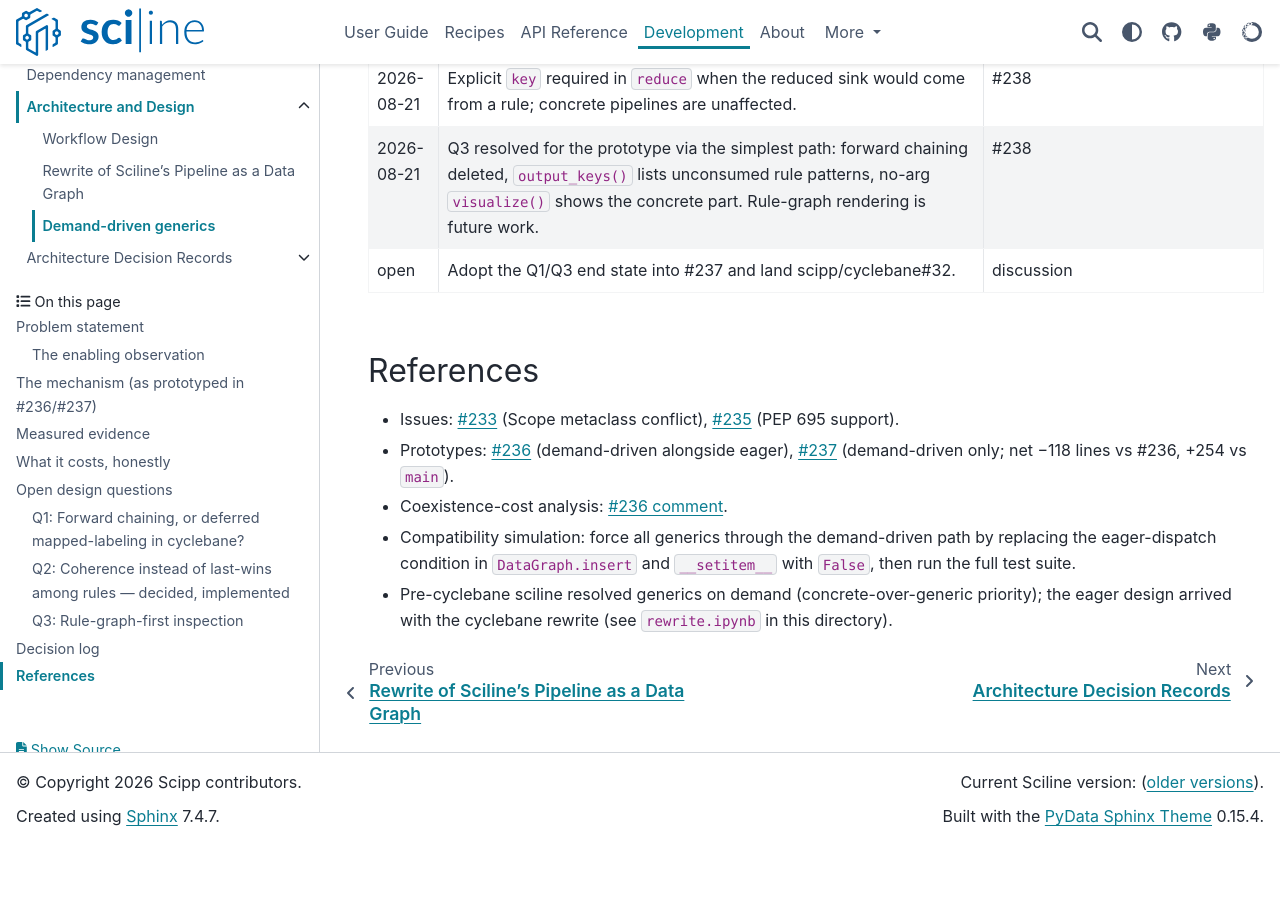
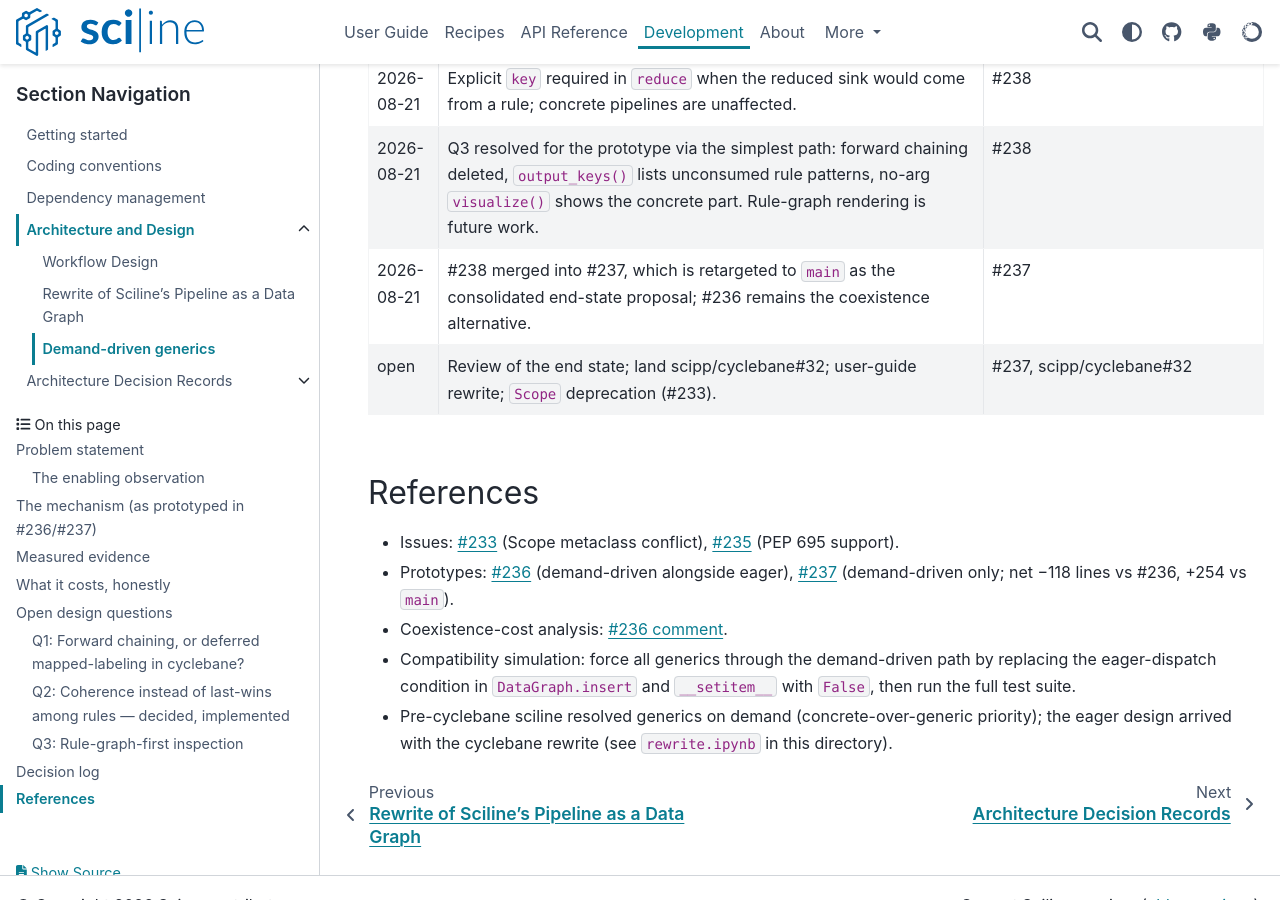
Before and after one commit to scipp/sciline, a Sphinx documentation site: the page built from docs/developer/architecture-and-design/demand-driven-generics.md, in a window 1280 px wide and 900 px high, scrolled down 7724 px. Built offline with Sphinx 7.4.7 and the PyData theme 0.15.4, drawn with Linux system fonts in a browser that asks for light colours; the version number could not be read and is left out; before the commit the page ends 8570 px from its top, so only the background shows below that.

Commit message:
Update decision log after consolidating prototypes
Co-Authored-By: Claude Fable 5 <noreply@anthropic.com>

```diff
--- a/docs/developer/architecture-and-design/demand-driven-generics.md
+++ b/docs/developer/architecture-and-design/demand-driven-generics.md
@@ -364,7 +364,8 @@ the concrete part of the graph, since patterns cannot be demanded. Rule-graph
 | 2026-08-21 | Shadowing idioms (`reduce(name=<reduced node>)`, `pipeline[C] = pipeline[C].map(...).reduce(...)`) are forbidden instead of alias-supported; node names are strictly unique. Subgraph-reuse to be addressed explicitly (e.g. future `Graph.rename`). | scipp/cyclebane#32 |
 | 2026-08-21 | Explicit `key` required in `reduce` when the reduced sink would come from a rule; concrete pipelines are unaffected. | #238 |
 | 2026-08-21 | Q3 resolved for the prototype via the simplest path: forward chaining deleted, `output_keys()` lists unconsumed rule patterns, no-arg `visualize()` shows the concrete part. Rule-graph rendering is future work. | #238 |
-| open | Adopt the Q1/Q3 end state into #237 and land scipp/cyclebane#32. | discussion |
+| 2026-08-21 | #238 merged into #237, which is retargeted to `main` as the consolidated end-state proposal; #236 remains the coexistence alternative. | #237 |
+| open | Review of the end state; land scipp/cyclebane#32; user-guide rewrite; `Scope` deprecation (#233). | #237, scipp/cyclebane#32 |
 
 ## References
 
```
